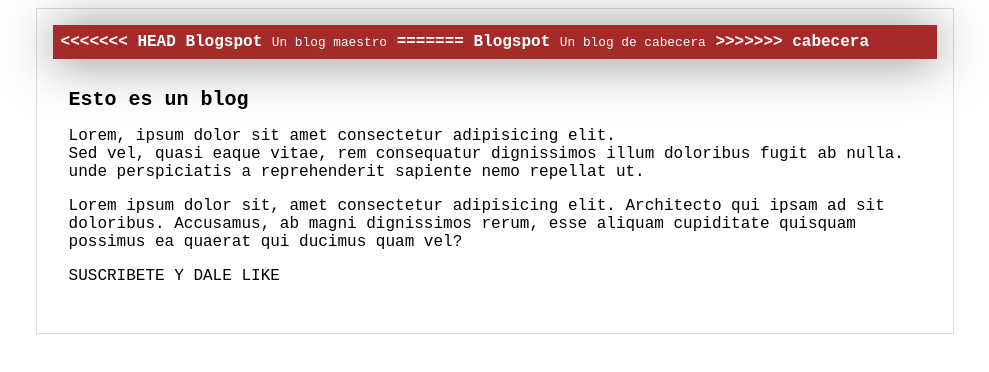
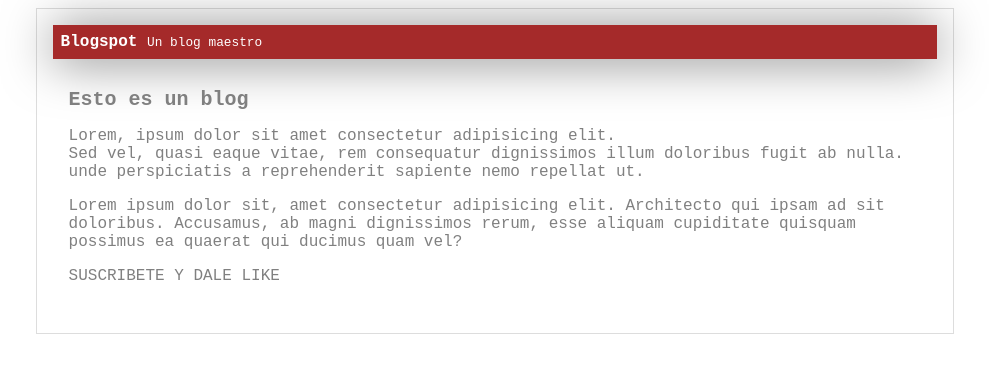
Before and after one commit to yuliannybetancourt/blogplatzi, a plain HTML site: page index.html in a window 1280 px wide. Shown: the whole page, without its empty margins (145-1134 px from the left). Drawn offline with Linux system fonts and the light colour scheme.

Commit message:
Solucione el conflicto de las ramas, al fusionar

```diff
--- a/css/style.css
+++ b/css/style.css
@@ -1,9 +1,5 @@
 body {
-<<<<<<< HEAD
   color: gray;
-=======
-  color: red;
->>>>>>> cabecera
   text-align: center;
   font-family: monospace;
   font-size: 16px;
--- a/index.html
+++ b/index.html
@@ -9,11 +9,7 @@
   <body>
     <div id="container">
       <div id="cabecera">
-<<<<<<< HEAD
         Blogspot <span id="tagline">Un blog maestro</span>
-=======
-        Blogspot <span id="tagline">Un blog de cabecera</span>
->>>>>>> cabecera
       </div>
       <div id="post">
         <h1>Esto es un blog</h1>
```
